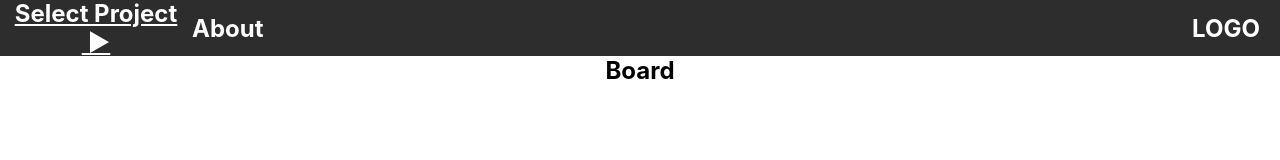
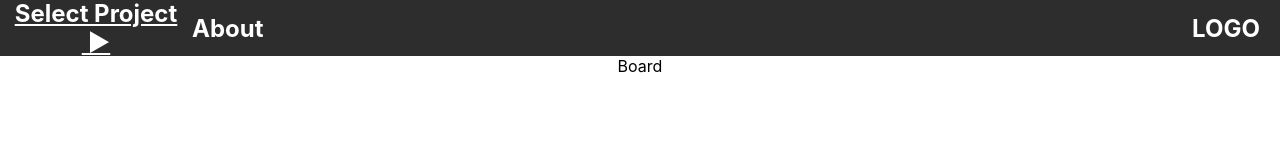
Before and after one commit to Toam10/AppleSeedsTodo, a React (Create React App) app in the folder frontend/: page /board/1 in a window 1280 px wide. Shown: the top 160 px of the page. Built offline with nearby package versions, Linux system fonts and the light colour scheme.

Commit message:
fix issue TG2_54_board_page_board_card

```diff
--- a/frontend/src/Screens/GlobalComponents/Navbar/Components/PageBoard/PageBoard.tsx
+++ b/frontend/src/Screens/GlobalComponents/Navbar/Components/PageBoard/PageBoard.tsx
@@ -1,13 +1,7 @@
 import './PageBoard.css';
 
 function PageBoard() {
-  return (
-      <div>
-          <div>
-              <h2>Board</h2>
-          </div>
-      </div>
-  );
-};
+  return <div>Board</div>;
+}
 
 export default PageBoard;
--- a/frontend/src/index.tsx
+++ b/frontend/src/index.tsx
@@ -1,15 +1,18 @@
 import React from 'react';
 import ReactDOM from 'react-dom';
-import './index.css';
+import { Provider as ReduxProvider } from 'react-redux';
+import { BrowserRouter as Router } from 'react-router-dom';
 import App from './App';
 import reportWebVitals from './reportWebVitals';
-import { Provider as ReduxProvider } from 'react-redux';
 import { store } from './redux/store';
+import './index.css';
 
 ReactDOM.render(
   <React.StrictMode>
     <ReduxProvider store={store}>
-      <App />
+      <Router>
+        <App />
+      </Router>
     </ReduxProvider>
   </React.StrictMode>,
   document.getElementById('root')
```
Also changed, not shown: frontend/src/App.tsx (+7 -14 lines).
